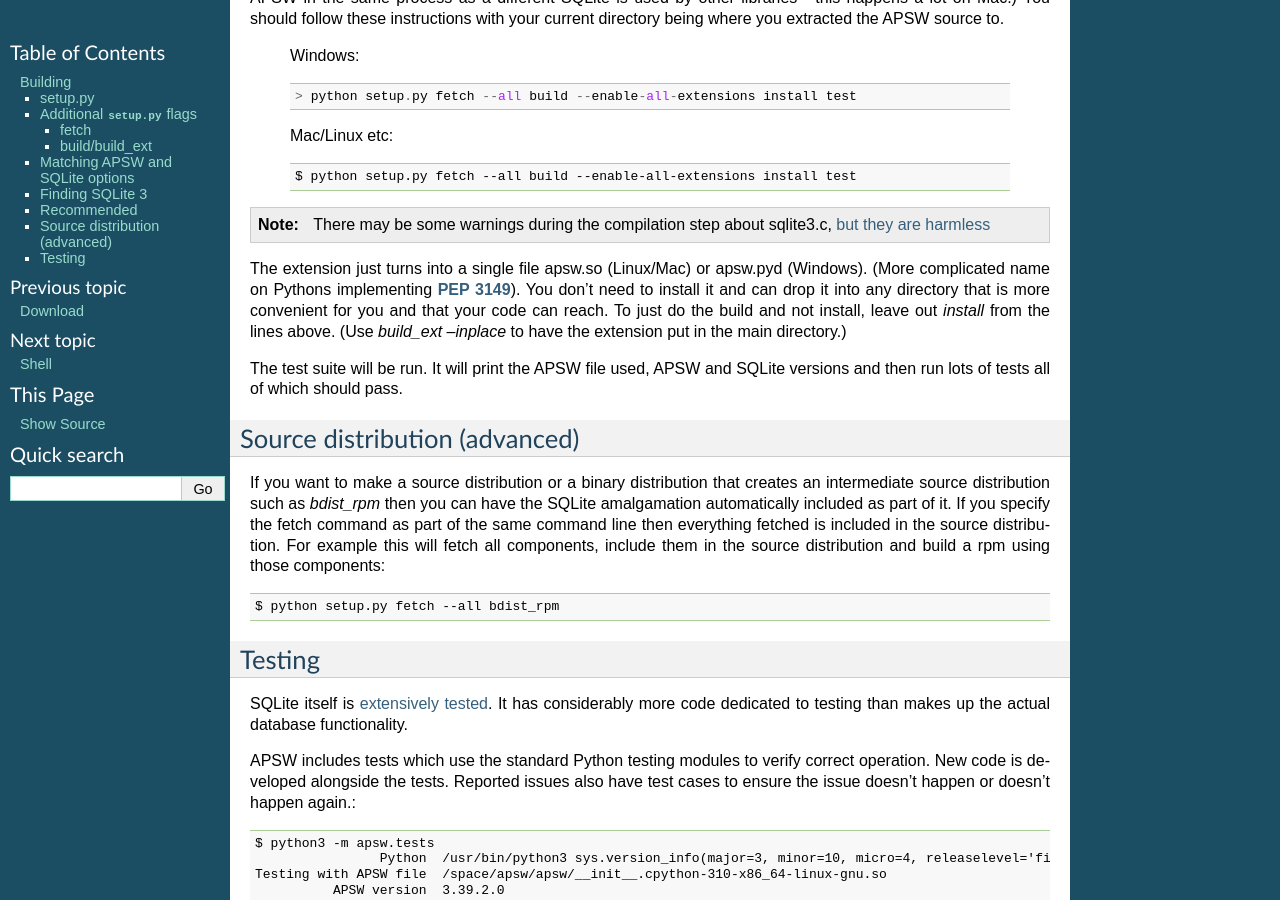
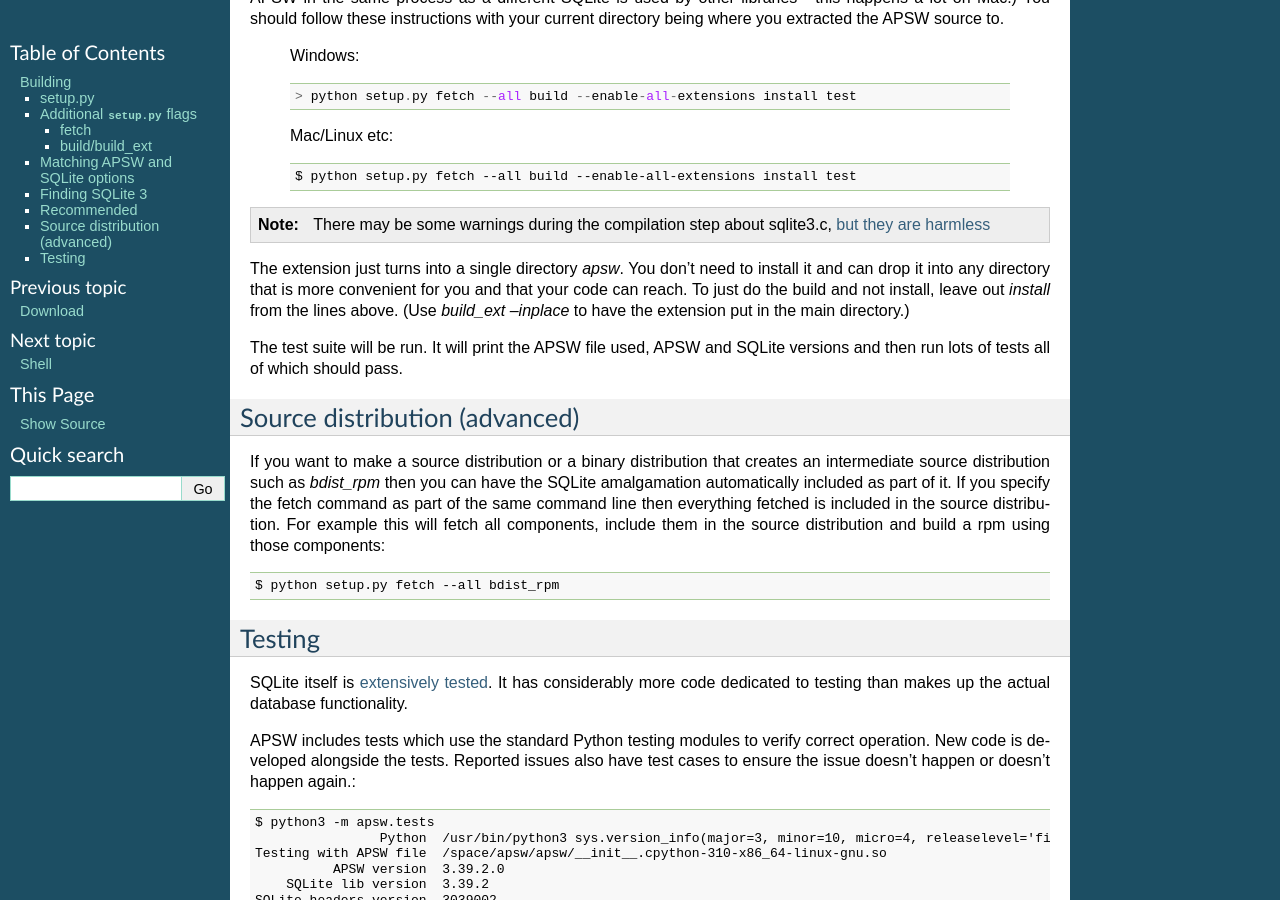
Before and after one commit to rogerbinns/apsw, a Sphinx documentation site: the page built from doc/build.rst, in a window 1280 px wide and 900 px high, scrolled down 3778 px. Built offline with Sphinx 7.4.7, drawn with Linux system fonts in a browser that asks for light colours; pages that are not in the unit, such as notebooks, are missing from menus; the version number is read from the project's files by our own code.

Commit message:
Not a single file any more

```diff
--- a/doc/build.rst
+++ b/doc/build.rst
@@ -287,13 +287,12 @@
   sqlite3.c, `but they are harmless <https://sqlite.org/faq.html#q17>`_
 
 
-The extension just turns into a single file apsw.so (Linux/Mac) or
-apsw.pyd (Windows). (More complicated name on Pythons implementing
-:pep:`3149`). You don't need to install it and can drop it into any
-directory that is more convenient for you and that your code can
-reach. To just do the build and not install, leave out *install* from
-the lines above. (Use *build_ext --inplace* to have the extension put
-in the main directory.)
+The extension just turns into a single directory `apsw`. You don't
+need to install it and can drop it into any directory that is more
+convenient for you and that your code can reach. To just do the build
+and not install, leave out *install* from the lines above. (Use
+*build_ext --inplace* to have the extension put in the main
+directory.)
 
 The test suite will be run. It will print the APSW file used, APSW and
 SQLite versions and then run lots of tests all of which should pass.
```
